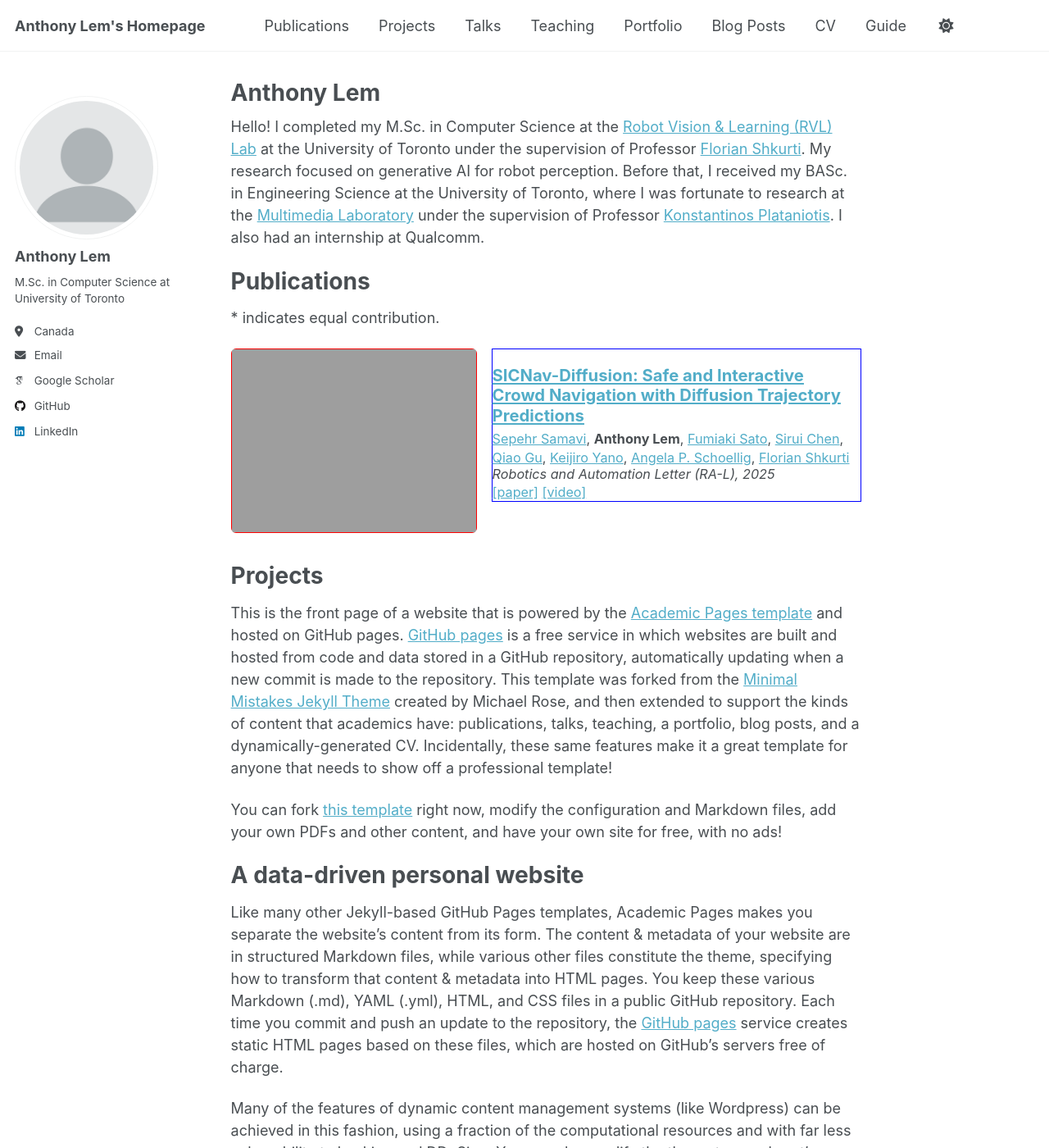
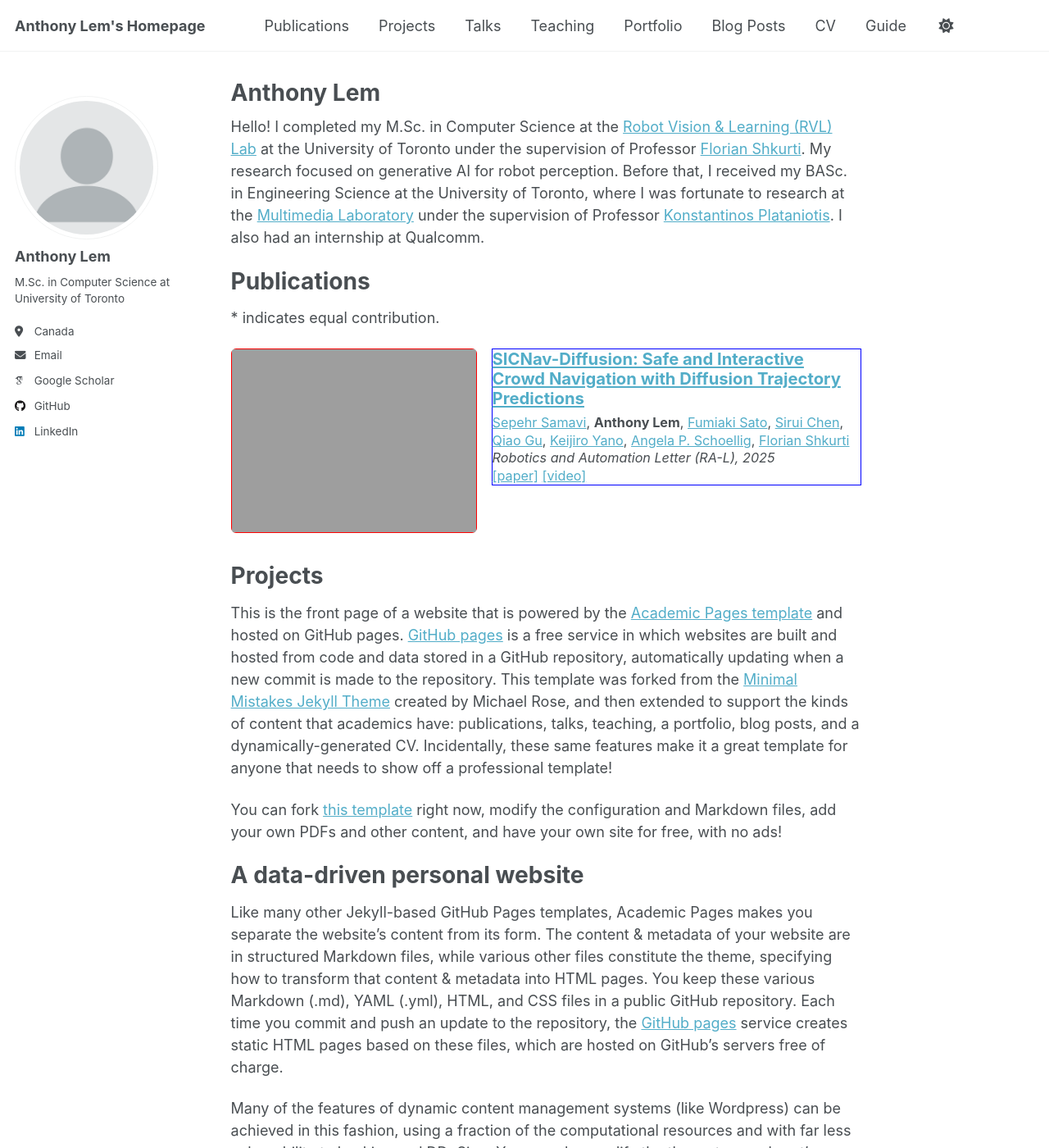
Before and after one commit to Anthonyjlem/Anthonyjlem.github.io, a Jekyll site: the page built from _pages/about.md, in a window 1280 px wide and 1400 px high. Shown: the whole window at 82% size. Built offline with Jekyll 4.4.1, drawn with Linux system fonts in a browser that asks for light colours; some web fonts are replaced; a script that is not in the unit is left out.

Commit message:
Remove top margin from header of publication text

```diff
--- a/assets/css/main.scss
+++ b/assets/css/main.scss
@@ -110,3 +110,7 @@ html {
   flex: 1;            /* take remaining space */
   padding-top: 0;
 }
+
+.pub-entry .archive__item-details > *:first-child {
+  margin-top: 0;
+}
```
